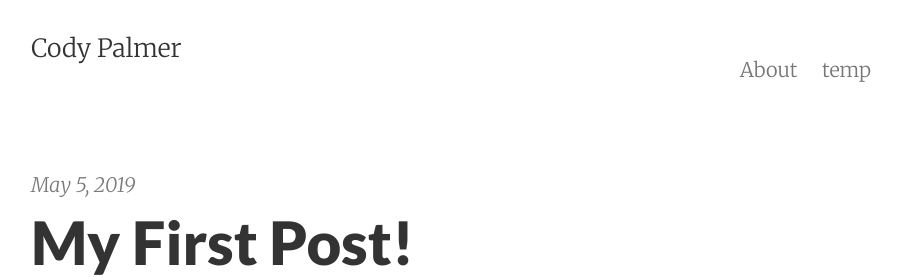
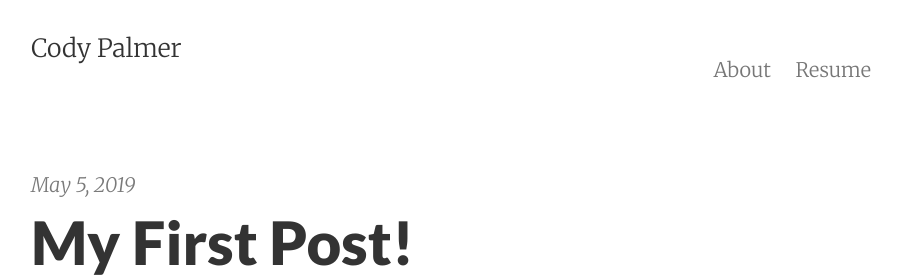
Before and after one commit to palmerco/web_server, a Jekyll site: the page built from index.html, in a window 1280 px wide. Shown: the top 277 px of the page, without its empty margins (189-1091 px from the left). Built offline with Jekyll 4.4.1, drawn with Linux system fonts in a browser that asks for light colours; nearby versions of some CDN libraries; the list of posts is cut into pages by our own code.

Commit message:
temporary fix

```diff
--- a/contact.html
+++ b/contact.html
@@ -1,8 +1,8 @@
 ---
 layout: page
-title: temp
-permalink: /contact2/
-tags: contact2
+title: Resume
+permalink: /resume/
+tags: resume
 ---
 
 
```
